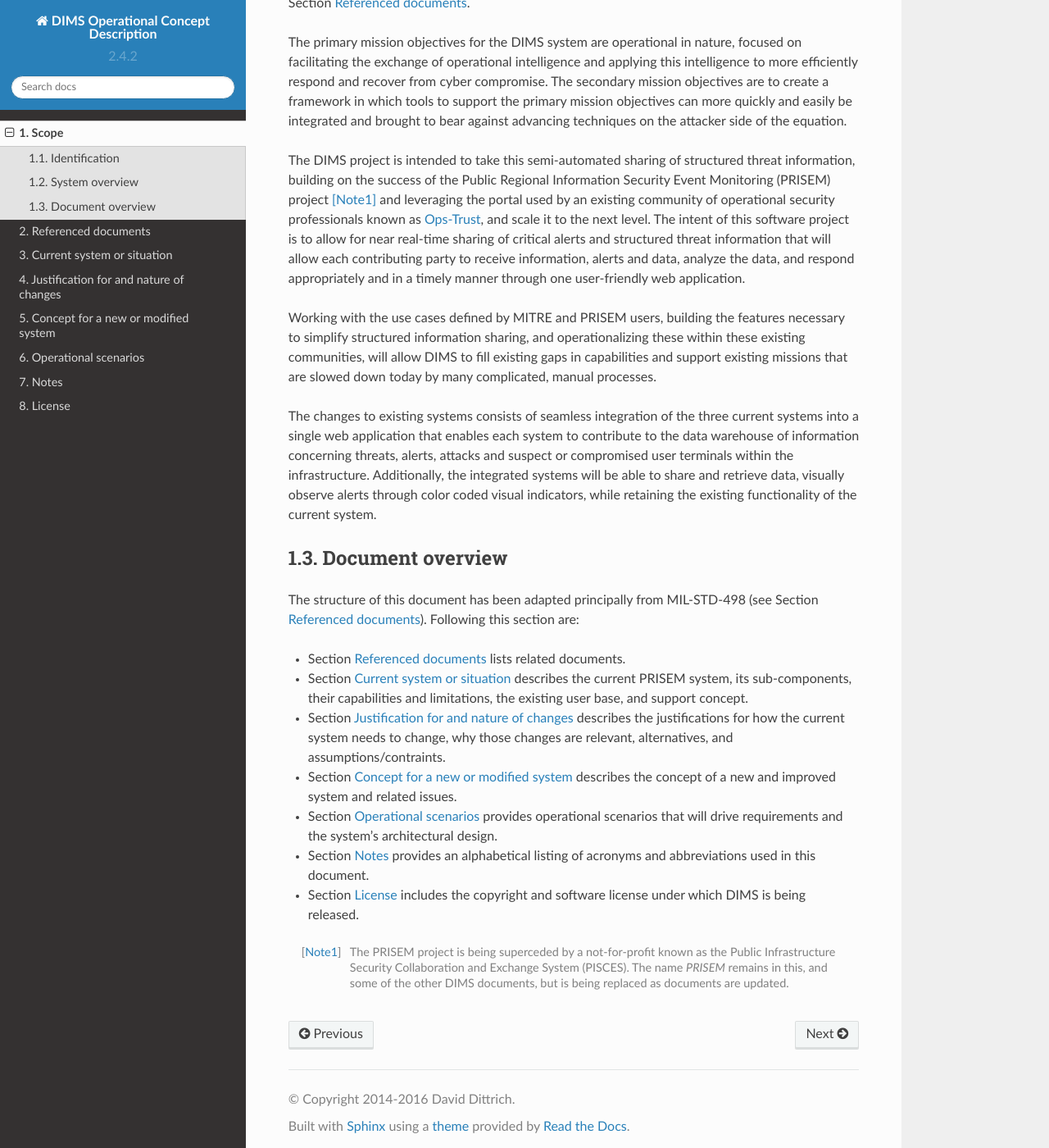
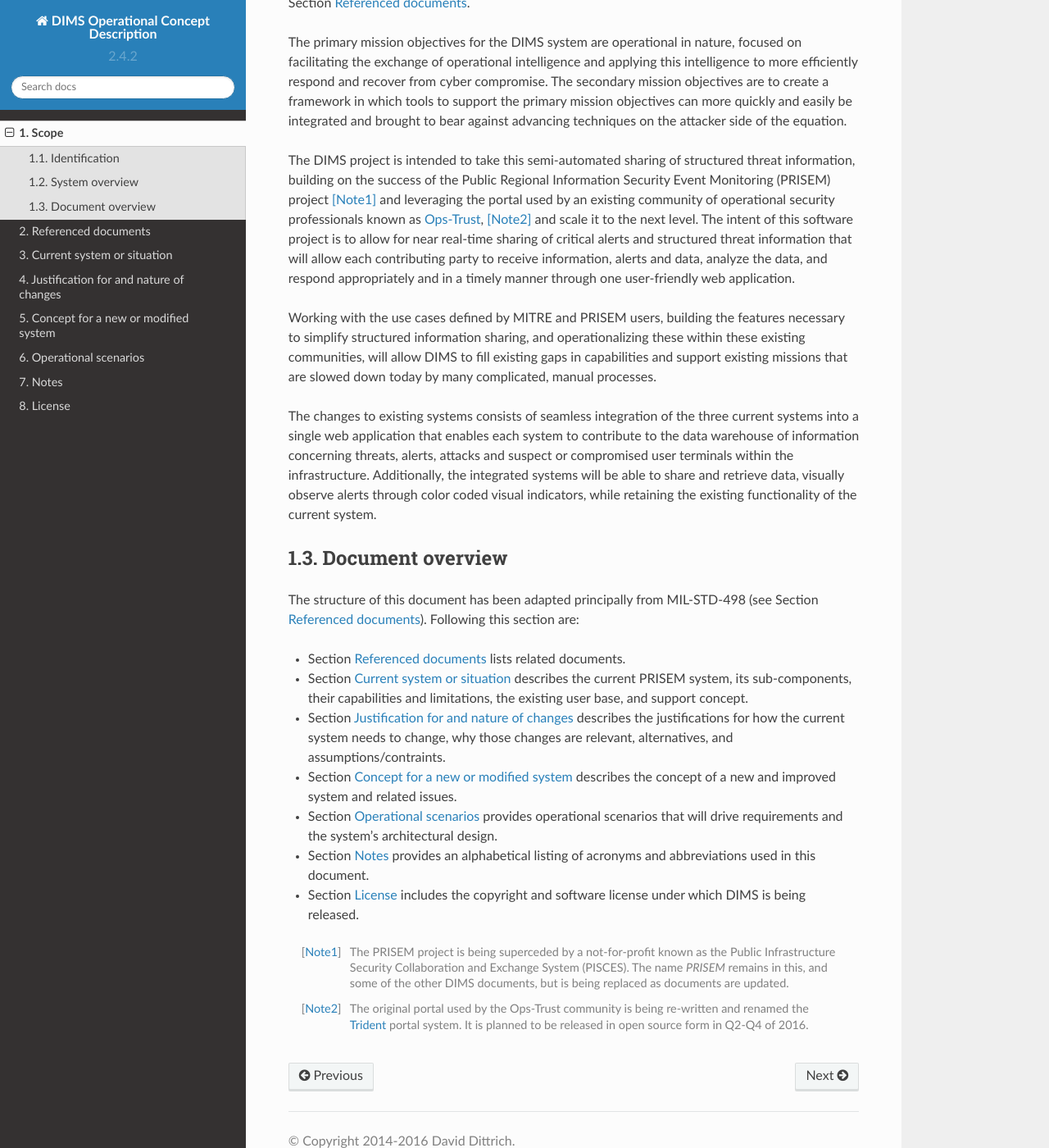
Before and after one commit to uw-dims/dims-ocd, a Sphinx documentation site: the page built from docs/source/scope.rst, in a window 1280 px wide and 1400 px high, scrolled down 424 px. Shown: the whole window at 82% size. Built offline with Sphinx 7.4.7 and the Read the Docs theme 2.0.0, drawn with Linux system fonts in a browser that asks for light colours.

Commit message:
Add note about the Ops-Trust portal being renamed Trident

```diff
--- a/docs/source/scope.rst
+++ b/docs/source/scope.rst
@@ -33,7 +33,7 @@
 threat information, building on the success of the Public Regional Information
 Security Event Monitoring (PRISEM) project [Note1]_ and leveraging the portal used by
 an existing community
-of operational security professionals known as `Ops-Trust`_, and scale it to the
+of operational security professionals known as `Ops-Trust`_, [Note2]_ and scale it to the
 next level. The intent of this software project is to allow for near real-time
 sharing of critical alerts and structured threat information that will allow
 each contributing party to receive information, alerts and data, analyze the
@@ -88,3 +88,7 @@
   which DIMS is being released.
 
 .. [Note1] The PRISEM project is being superceded by a not-for-profit known as the Public Infrastructure Security Collaboration and Exchange System (PISCES). The name `PRISEM` remains in this, and some of the other DIMS documents, but is being replaced as documents are updated.
+
+.. [Note2] The original portal used by the Ops-Trust community is being re-written and renamed the `Trident`_ portal system. It is planned to be released in open source form in Q2-Q4 of 2016.
+
+.. _Trident: https://www.trident.li
```
